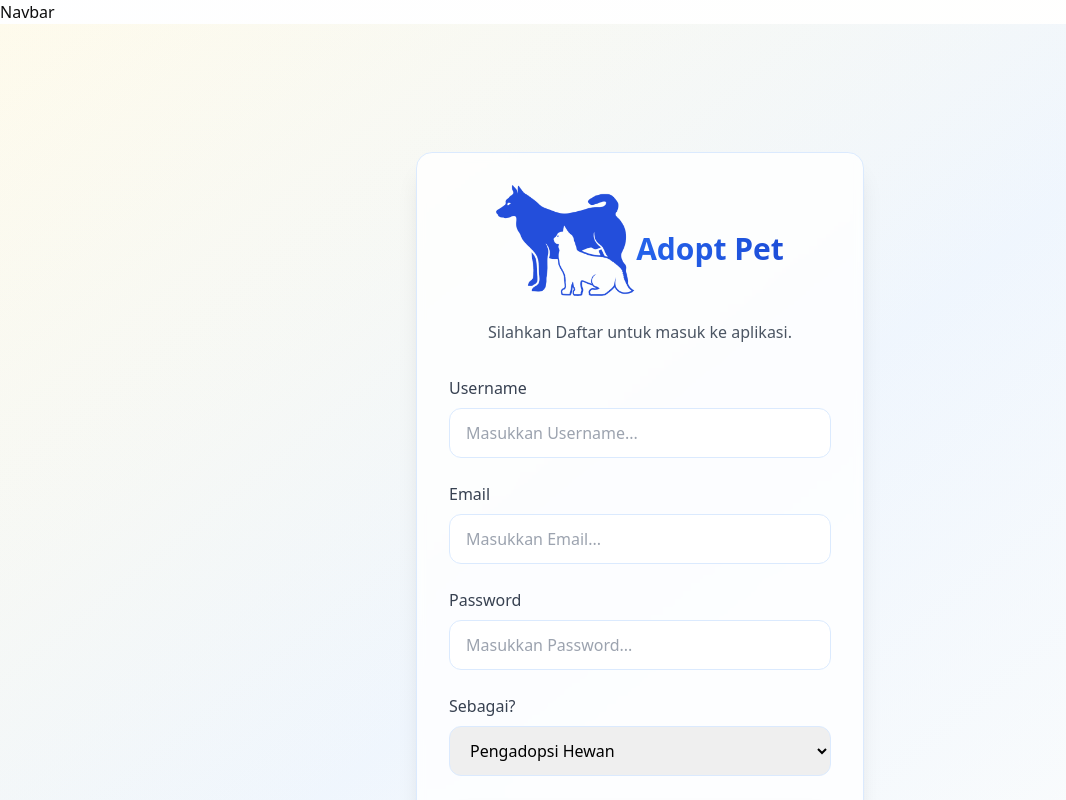
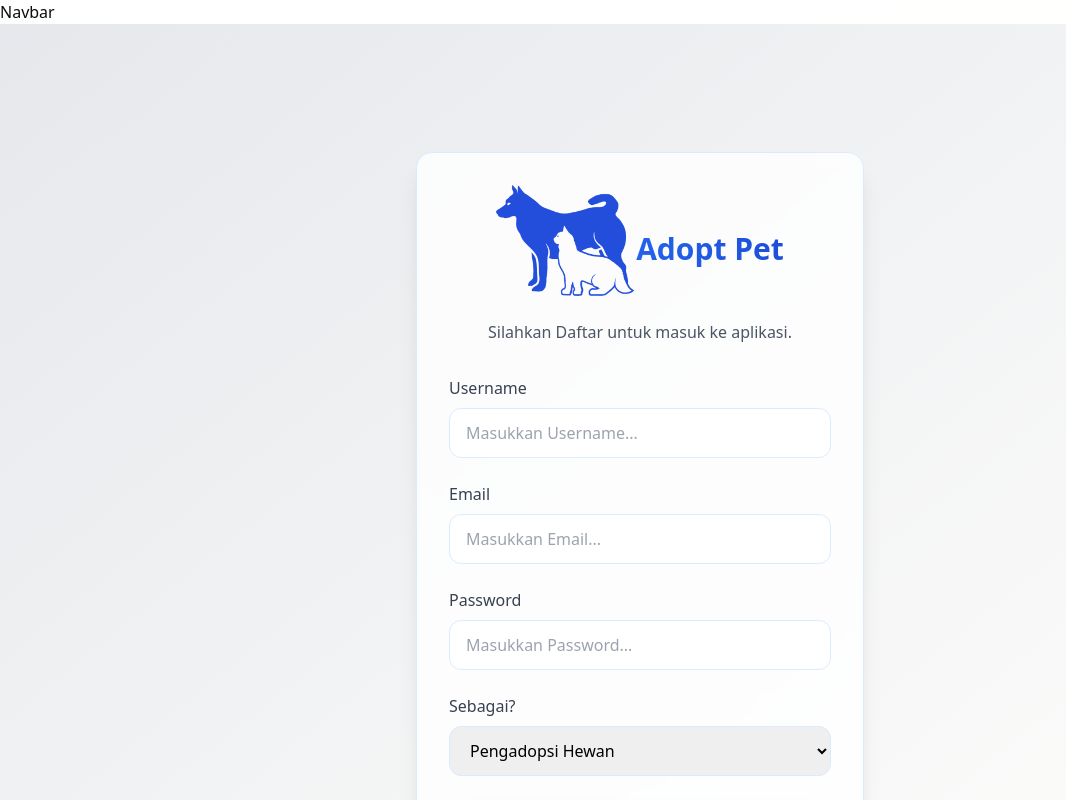
Before and after one commit to AhmadAzkia/adopt_pet, a Next.js app: page /register in a window 1280 px wide. Shown: the top 800 px of the page, without its empty margins (0-1066 px from the left). Built offline with nearby package versions, Linux system fonts and the light colour scheme.

Commit message:
ganti font

```diff
--- a/components/users/RegisterForm.jsx
+++ b/components/users/RegisterForm.jsx
@@ -18,7 +18,7 @@
   };
 
   return (
-    <div className="min-h-screen flex items-center justify-center py-32 px-4 bg-gradient-to-br from-amber-50 via-blue-50 to-white">
+    <div className="min-h-screen flex items-center justify-center py-32 px-4 bg-gradient-to-br from-gray-200 via-gray-100 to-white">
       <div className="absolute inset-0 bg-gradient-to-br from-blue-50 to-amber-100 opacity-5" />
 
       <div className="w-full max-w-md">
--- a/package.json
+++ b/package.json
@@ -9,7 +9,6 @@
     "lint": "next lint"
   },
   "dependencies": {
-    "@next/font": "^14.2.15",
     "@react-google-maps/api": "^2.20.5",
     "bcryptjs": "^2.4.3",
     "cloudinary": "^2.5.1",
```
Also changed, not shown: 1 other file (tests, documents, lock files or other folders).
